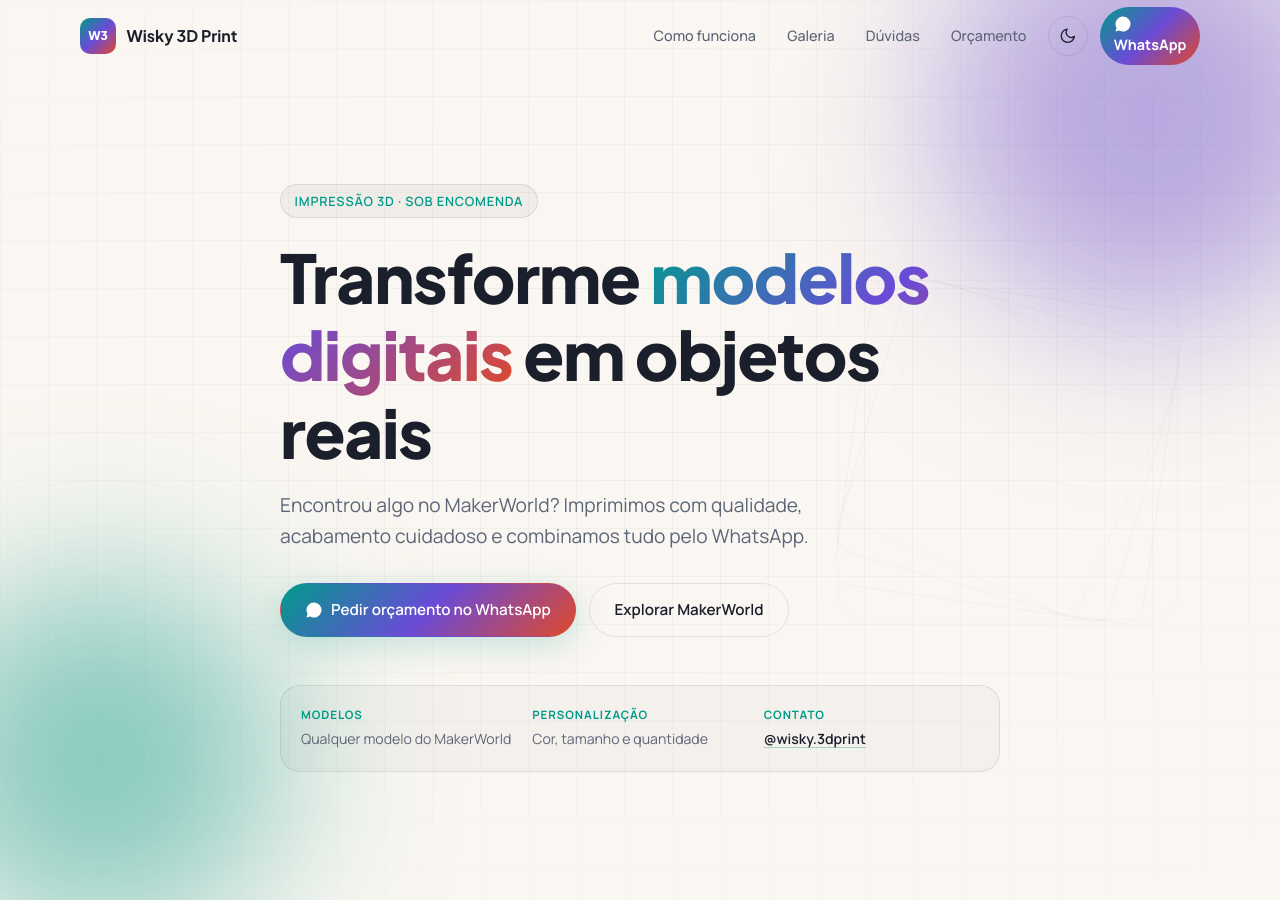
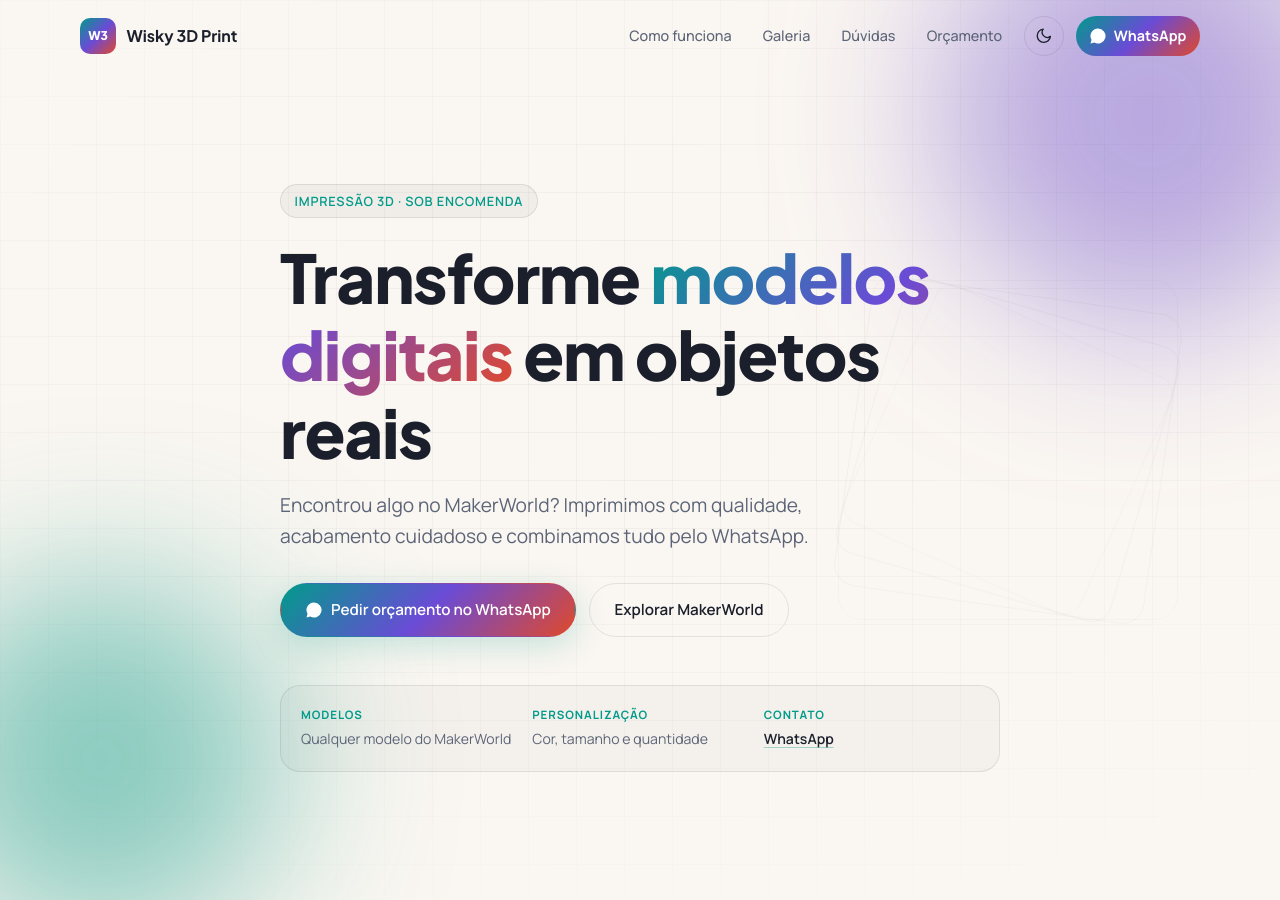
Before and after one commit to danielwisky/wisky-3dprint, a Jekyll site: the page built from index.html, in a window 1280 px wide and 900 px high. Built offline with Jekyll 4.4.1, drawn with Linux system fonts in a browser that asks for light colours.

Commit message:
fix: coerência do CTA WhatsApp no hero-stats e alinhamento do nav-cta

```diff
--- a/assets/css/style.scss
+++ b/assets/css/style.scss
@@ -296,7 +296,9 @@
   }
 
   .nav-cta {
-    display: block;
+    display: inline-flex;
+    align-items: center;
+    gap: 0.4rem;
     padding: 0.5rem 0.85rem;
     margin-left: 0.5rem;
     color: var(--on-accent);
--- a/index.html
+++ b/index.html
@@ -40,8 +40,8 @@
       <div>
         <dt>Contato</dt>
         <dd>
-          <a href="{{ site.instagram.profile_url }}" target="_blank" rel="noopener noreferrer">
-            @{{ site.instagram.username }}
+          <a href="https://wa.me/{{ site.whatsapp.number }}" target="_blank" rel="noopener noreferrer">
+            WhatsApp
           </a>
         </dd>
       </div>
```
